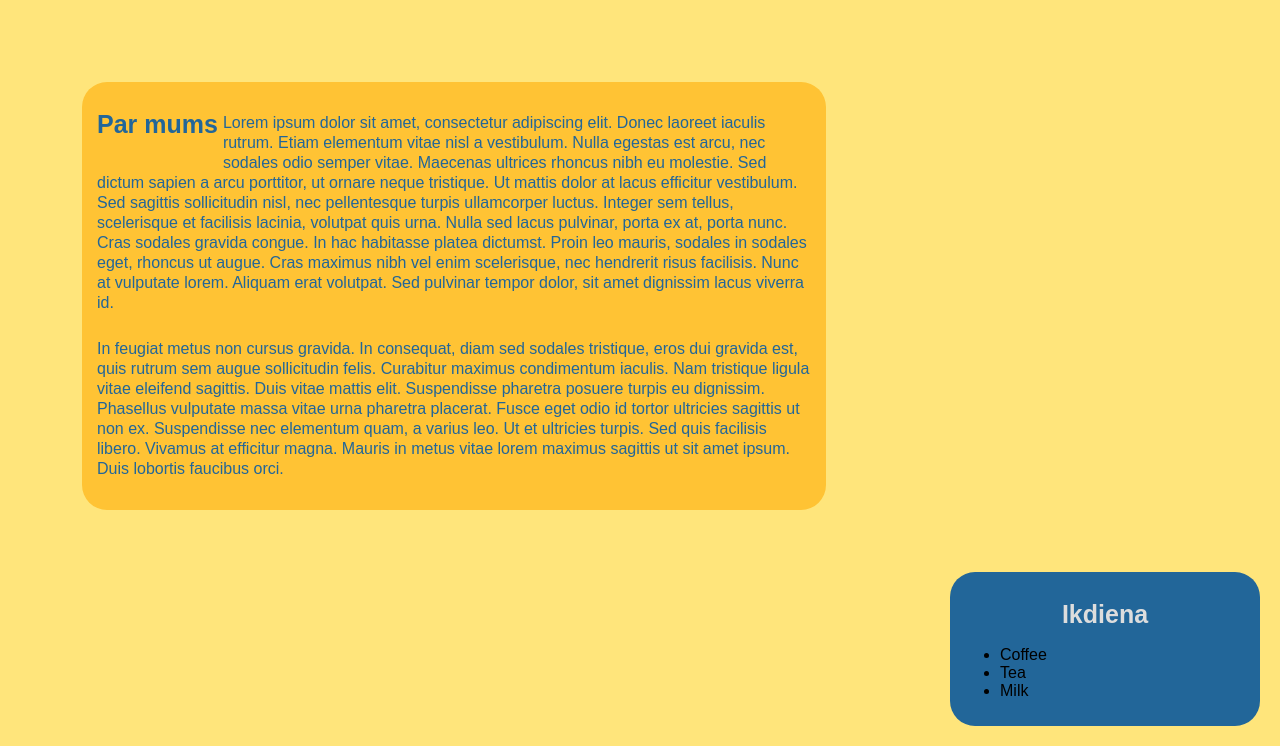
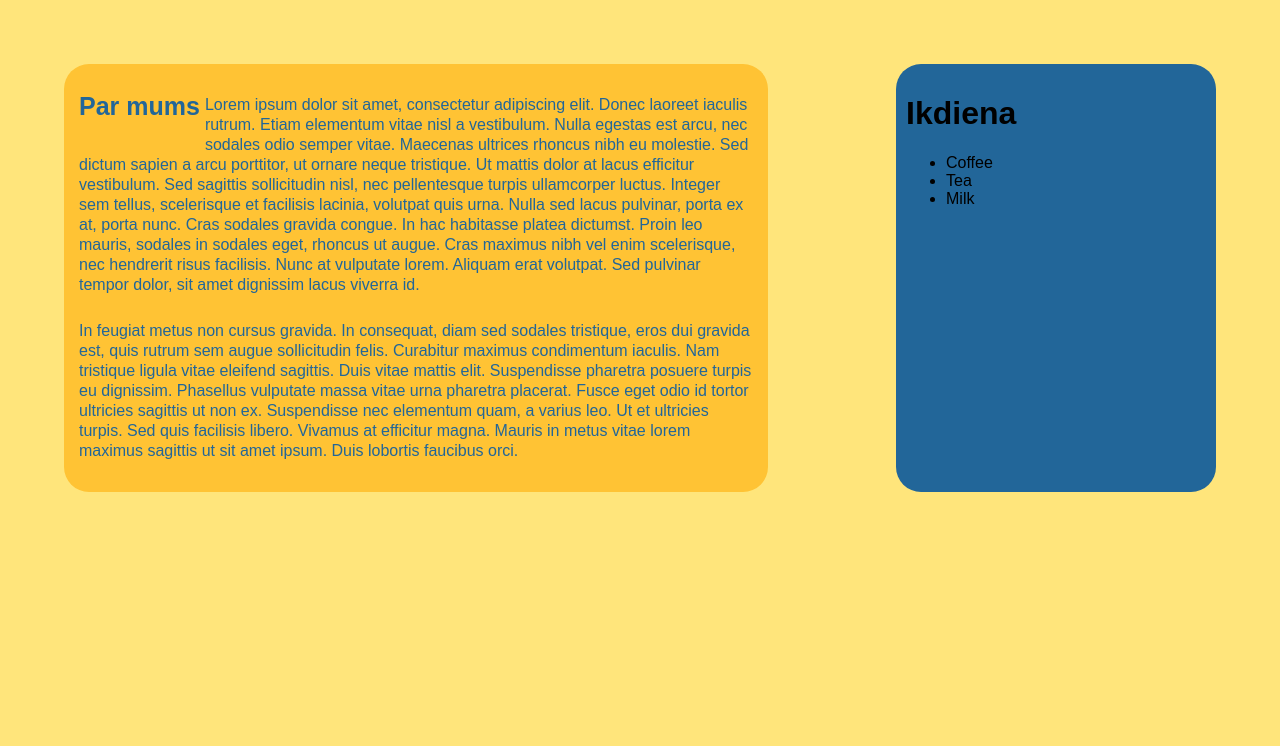
Before and after one commit to akrilaplekis/zvaigznite, a PHP site: page / in a window 1280 px wide. Shown: the part 93-839 px from the top of the page. After the commit the page ends 585 px from the top, so only its background shows below. Run offline with PHP 8.4, Linux system fonts and the light colour scheme.

Commit message:
div for home page kinda working:D

```diff
--- a/index.css
+++ b/index.css
@@ -228,22 +228,7 @@ span.psw {
 
 
 /* home page divs */
-
-.float-container {
-    padding: 20px;
-}
-
-.float-child-homeDiv {
-    float: left;
-    margin-top: 5%;
-    margin-left: 5%;
-    width: 60%;
-    background-color: #ffc334;
-    padding: 10px;
-    border-radius: 25px;
-}
-
-.float-child-homeDiv h1 {
+.yellowh1 {
     flex: 1;
     color: #226699;
     text-align: center;
@@ -255,7 +240,7 @@ span.psw {
     float: left;
 }
 
-.float-child-homeDiv p {
+.yellowp {
     color: #226699;
     text-align: left;
     padding: 5px;
@@ -265,17 +250,7 @@ span.psw {
     border-radius: 4px;
 }
 
-.float-child-homeDiv2 {
-    float: left;
-    margin-top: 5%;
-    margin-left: 75%;
-    width: 25%;
-    background-color: #226699;
-    padding: 10px;
-    border-radius: 25px;
-}
-
-.float-child-homeDiv2 h1 {
+.blueh1 {
     color: #ddd;
     text-align: center;
     padding: 5px;
@@ -284,3 +259,25 @@ span.psw {
     line-height: 20px;
     border-radius: 4px;
 }
+
+.flex-parent-element {
+    display: flex;
+    width: 100%;
+}
+
+.flex-child-element {
+    margin: 5%;
+    background-color: #226699;
+    padding: 10px;
+    border-radius: 25px;
+    width: 25%;
+}
+
+.flex-child-element:first-child {
+    flex: 1;
+    margin: 5%;
+    background-color: #ffc334;
+    padding: 10px;
+    border-radius: 25px;
+    width: 60%;
+}
--- a/index.php
+++ b/index.php
@@ -28,14 +28,14 @@
         </div>
     </div>
 
-    <div class="float-container">
-        <div class="float-child-homeDiv">
-            <h1>Par mums</h1>
-            <p>Lorem ipsum dolor sit amet, consectetur adipiscing elit. Donec laoreet iaculis rutrum. Etiam elementum vitae nisl a vestibulum. Nulla egestas est arcu, nec sodales odio semper vitae. Maecenas ultrices rhoncus nibh eu molestie. Sed dictum sapien a arcu porttitor, ut ornare neque tristique. Ut mattis dolor at lacus efficitur vestibulum. Sed sagittis sollicitudin nisl, nec pellentesque turpis ullamcorper luctus. Integer sem tellus, scelerisque et facilisis lacinia, volutpat quis urna. Nulla sed lacus pulvinar, porta ex at, porta nunc. Cras sodales gravida congue. In hac habitasse platea dictumst. Proin leo mauris, sodales in sodales eget, rhoncus ut augue. Cras maximus nibh vel enim scelerisque, nec hendrerit risus facilisis. Nunc at vulputate lorem. Aliquam erat volutpat. Sed pulvinar tempor dolor, sit amet dignissim lacus viverra id. </p>
-            <p>In feugiat metus non cursus gravida. In consequat, diam sed sodales tristique, eros dui gravida est, quis rutrum sem augue sollicitudin felis. Curabitur maximus condimentum iaculis. Nam tristique ligula vitae eleifend sagittis. Duis vitae mattis elit. Suspendisse pharetra posuere turpis eu dignissim. Phasellus vulputate massa vitae urna pharetra placerat. Fusce eget odio id tortor ultricies sagittis ut non ex. Suspendisse nec elementum quam, a varius leo. Ut et ultricies turpis. Sed quis facilisis libero. Vivamus at efficitur magna. Mauris in metus vitae lorem maximus sagittis ut sit amet ipsum. Duis lobortis faucibus orci.</p>
+    <div class="flex-parent-element">
+        <div class="flex-child-element">
+            <h1 class="yellowh1">Par mums</h1>
+            <p class="yellowp">Lorem ipsum dolor sit amet, consectetur adipiscing elit. Donec laoreet iaculis rutrum. Etiam elementum vitae nisl a vestibulum. Nulla egestas est arcu, nec sodales odio semper vitae. Maecenas ultrices rhoncus nibh eu molestie. Sed dictum sapien a arcu porttitor, ut ornare neque tristique. Ut mattis dolor at lacus efficitur vestibulum. Sed sagittis sollicitudin nisl, nec pellentesque turpis ullamcorper luctus. Integer sem tellus, scelerisque et facilisis lacinia, volutpat quis urna. Nulla sed lacus pulvinar, porta ex at, porta nunc. Cras sodales gravida congue. In hac habitasse platea dictumst. Proin leo mauris, sodales in sodales eget, rhoncus ut augue. Cras maximus nibh vel enim scelerisque, nec hendrerit risus facilisis. Nunc at vulputate lorem. Aliquam erat volutpat. Sed pulvinar tempor dolor, sit amet dignissim lacus viverra id. </p>
+            <p class="yellowp">In feugiat metus non cursus gravida. In consequat, diam sed sodales tristique, eros dui gravida est, quis rutrum sem augue sollicitudin felis. Curabitur maximus condimentum iaculis. Nam tristique ligula vitae eleifend sagittis. Duis vitae mattis elit. Suspendisse pharetra posuere turpis eu dignissim. Phasellus vulputate massa vitae urna pharetra placerat. Fusce eget odio id tortor ultricies sagittis ut non ex. Suspendisse nec elementum quam, a varius leo. Ut et ultricies turpis. Sed quis facilisis libero. Vivamus at efficitur magna. Mauris in metus vitae lorem maximus sagittis ut sit amet ipsum. Duis lobortis faucibus orci.</p>
         </div>
-        <div class="float-child-homeDiv2">
-            <h1>Ikdiena</h1>
+        <div class="flex-child-element">
+            <h1 class="blueh">Ikdiena</h1>
             <ul>
                 <li>Coffee</li>
                 <li>Tea</li>
```
